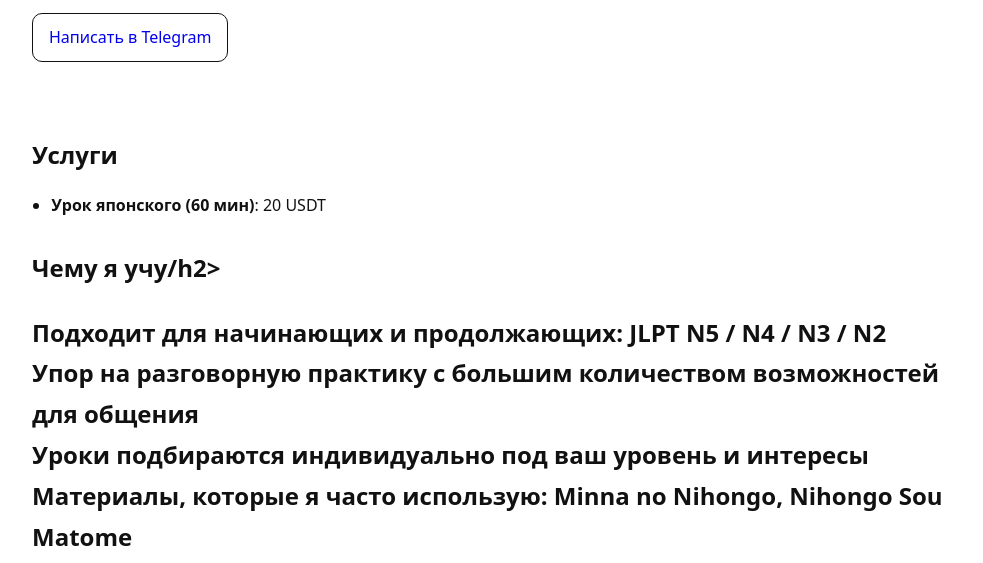
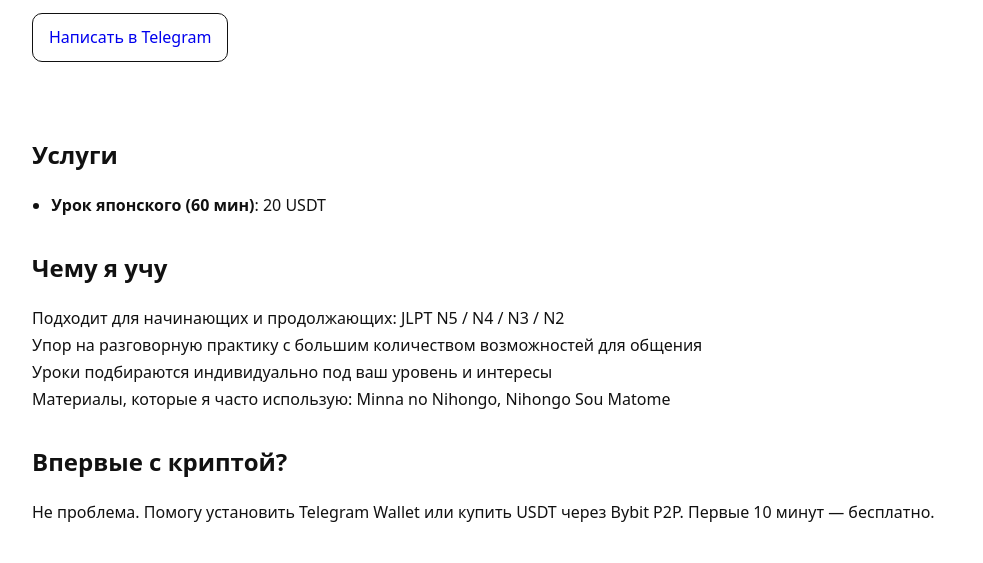
Before and after one commit to ariksii/Japanese-Teacher, a plain HTML site: page ru.html in a window 1280 px wide. Shown: the part 187-750 px from the top of the page, without its empty margins (148-1131 px from the left). Drawn offline with Linux system fonts and the light colour scheme.

Commit message:
Update ru.html

```diff
--- a/ru.html
+++ b/ru.html
@@ -47,7 +47,7 @@
     </section>
 
     <section>
-      <h2>Чему я учу/h2>
+      <h2>Чему я учу</h2>
       <p>Подходит для начинающих и продолжающих: JLPT N5 / N4 / N3 / N2<br>
 Упор на разговорную практику с большим количеством возможностей для общения<br>
 Уроки подбираются индивидуально под ваш уровень и интересы<br>
```
